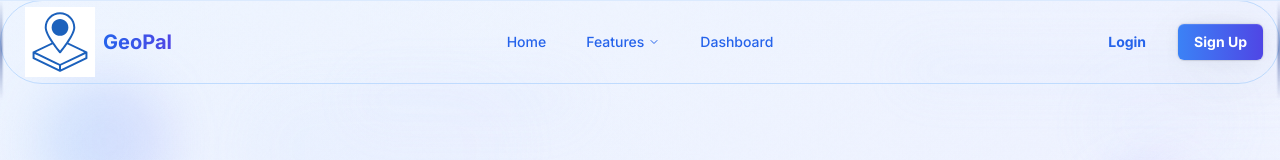
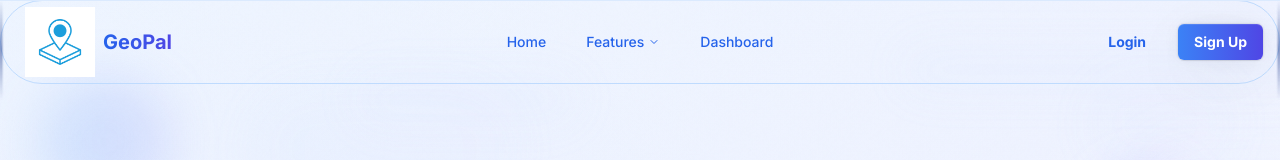
Before and after one commit to Raghu6798/GeoPal_Traveling_and_Logistics, a Next.js app in the folder frontend/: page / in a window 1280 px wide. Shown: the top 160 px of the page. Built offline with nearby package versions, Linux system fonts and the light colour scheme.

Commit message:
Update resizable-navbar.tsx

```diff
--- a/frontend/components/ui/resizable-navbar.tsx
+++ b/frontend/components/ui/resizable-navbar.tsx
@@ -328,7 +328,7 @@ export const NavbarLogo = () => {
       className="relative z-20 mr-4 flex items-center space-x-2 px-2 py-1 text-sm font-normal"
     >
       <Image
-        src="/1749458190312.svg"
+        src="location.png"
         alt="GeoPal Logo"
         width={70}
         height={70}
```
